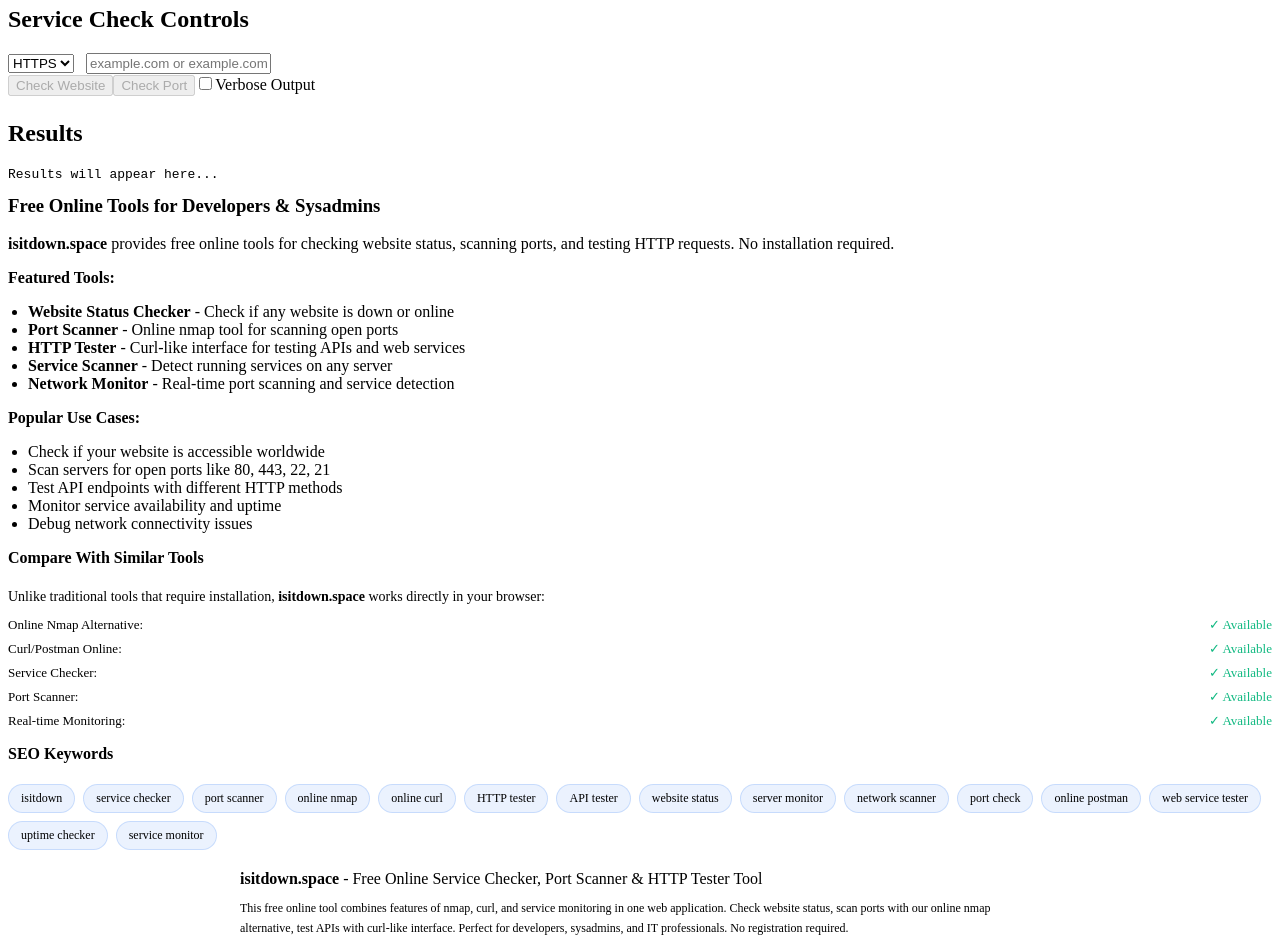
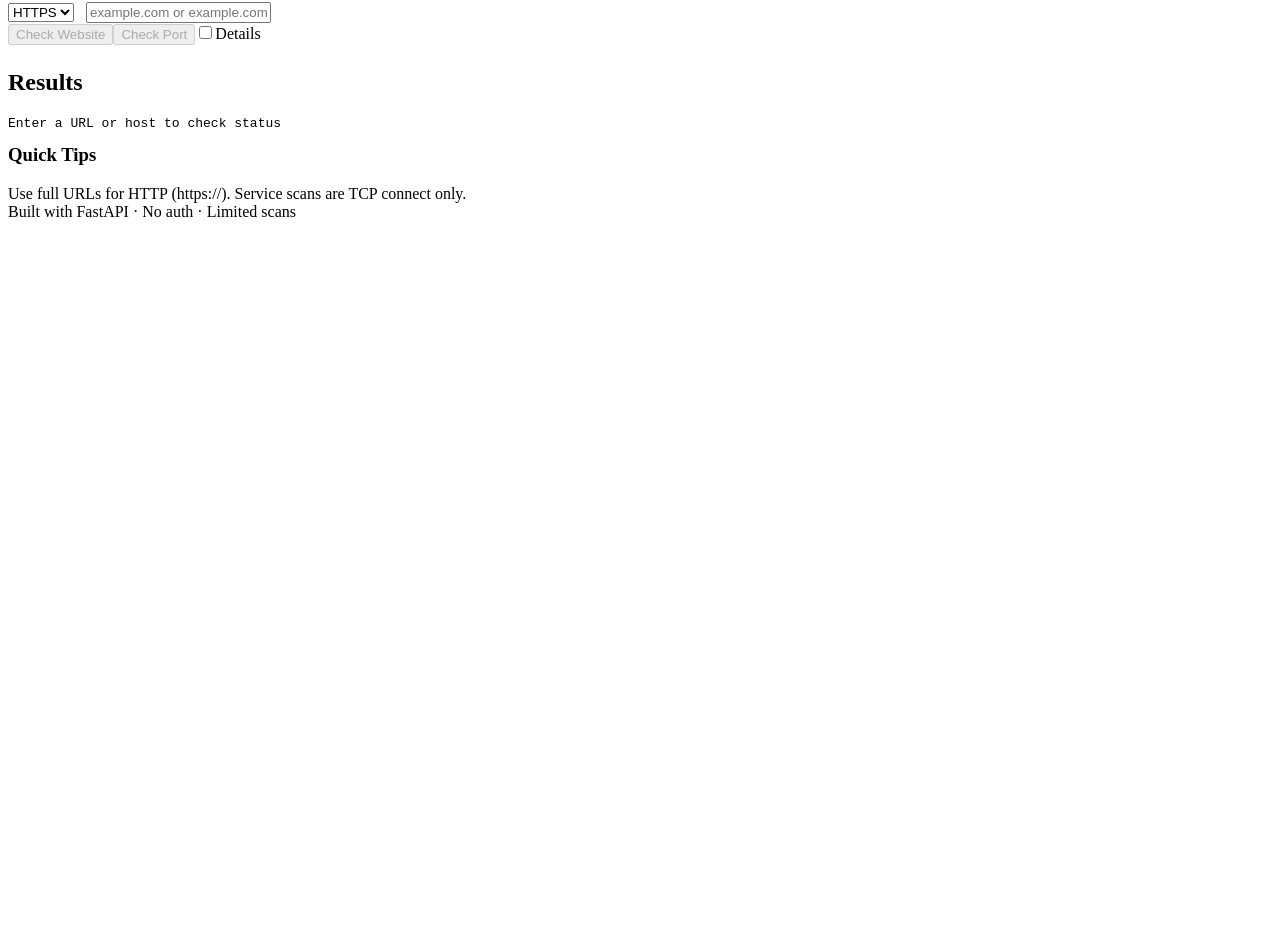
Before and after one commit to qhxk1ng/isitdown, a React (Vite) app in the folder frontend/: page / in a window 1280 px wide. Shown: the part 191-1137 px from the top of the page. After the commit the page ends 800 px from the top, so only its background shows below. Built offline with nearby package versions, Linux system fonts and the light colour scheme; the HTML template or start-up script is replaced by a standard one.

Commit message:
updated ui and bugs

```diff
--- a/frontend/index.html
+++ b/frontend/index.html
@@ -14,14 +14,14 @@
     <!-- Open Graph / Facebook -->
     <meta property="og:type" content="website">
     <meta property="og:url" content="https://isitdown.space/">
-    <meta property="og:title" content="isitdown.space - Free Online Service Checker & Port Scanner">
+    <meta property="og:title" content="isitdown?">
     <meta property="og:description" content="Check if websites are down, scan ports with online nmap tool, test HTTP requests with curl-like interface. Free and easy to use.">
     <meta property="og:image" content="https://isitdown.space/og-image.png">
 
     <!-- Twitter -->
     <meta property="twitter:card" content="summary_large_image">
     <meta property="twitter:url" content="https://isitdown.space/">
-    <meta property="twitter:title" content="isitdown.space - Free Online Service Checker & Port Scanner">
+    <meta property="twitter:title" content="isitdown?">
     <meta property="twitter:description" content="Check if websites are down, scan ports with online nmap tool, test HTTP requests with curl-like interface. Free and easy to use.">
     <meta property="twitter:image" content="https://isitdown.space/og-image.png">
 
--- a/frontend/src/App.jsx
+++ b/frontend/src/App.jsx
@@ -2,7 +2,7 @@
 import Nav from "./components/Nav";
 
 export default function App() {
-  const [output, setOutput] = useState("Results will appear here...");
+  const [output, setOutput] = useState("Enter a URL or host to check status");
   const [target, setTarget] = useState("");
   const [verbose, setVerbose] = useState(false);
   const [activeTab, setActiveTab] = useState("isitdown");
@@ -15,14 +15,20 @@
   const [streamPorts, setStreamPorts] = useState([]);
   const [streamBuffer, setStreamBuffer] = useState("");
   const [loading, setLoading] = useState(false);
+  const [status, setStatus] = useState(null); // 'up', 'down', or null
+  const [checkType, setCheckType] = useState(null); // 'website' or 'port'
+  const [responseTime, setResponseTime] = useState(null);
   const esRef = useRef(null);
 
   // Clear output and stop any streaming when changing tabs
   useEffect(() => {
-    setOutput("Results will appear here...");
+    setOutput("Enter a URL or host to check status");
     setStreamPorts([]);
     setStreamBuffer("");
     setLoading(false);
+    setStatus(null);
+    setCheckType(null);
+    setResponseTime(null);
     if (esRef.current) {
       try {
         esRef.current.close();
@@ -34,7 +40,13 @@
 
   async function postJSON(path, body) {
     setLoading(true);
-    setOutput("Running...");
+    setStatus(null);
+    setCheckType(path === "/api/http" ? "website" : "port");
+    setResponseTime(null);
+    setOutput("Checking...");
+
+    const startTime = performance.now();
+
     try {
       const res = await fetch(path, {
         method: "POST",
@@ -42,21 +54,81 @@
         body: JSON.stringify(body),
       });
 
+      const endTime = performance.now();
+      const elapsed = endTime - startTime;
+      setResponseTime(elapsed.toFixed(0));
+
       if (!res.ok) {
         throw new Error(`HTTP ${res.status}: ${res.statusText}`);
       }
 
       const data = await res.json();
 
-      // If nmap-style output present, parse and show styled port list
-      if (data && typeof data.stdout === "string" && data.stdout.includes("PORT")) {
-        const ports = parseNmap(data.stdout);
-        setOutput({ nmapPorts: ports });
+      // For Quick Check tab, show simple up/down status
+      if (activeTab === "isitdown") {
+        if (path === "/api/http") {
+          if (data.status_code && data.status_code >= 200 && data.status_code < 400) {
+            setStatus('up');
+            setOutput({
+              type: 'website',
+              status: 'up',
+              statusCode: data.status_code,
+              responseTime: elapsed.toFixed(0),
+              details: `Website responded with status ${data.status_code}`
+            });
+          } else {
+            setStatus('down');
+            setOutput({
+              type: 'website',
+              status: 'down',
+              statusCode: data.status_code,
+              responseTime: elapsed.toFixed(0),
+              details: `Website returned status ${data.status_code}`
+            });
+          }
+        } else if (path === "/api/port") {
+          if (data.open) {
+            setStatus('up');
+            setOutput({
+              type: 'port',
+              status: 'up',
+              latency: data.latency_ms,
+              responseTime: elapsed.toFixed(0),
+              details: `Port responded in ${data.latency_ms?.toFixed(2)}ms`
+            });
+          } else {
+            setStatus('down');
+            setOutput({
+              type: 'port',
+              status: 'down',
+              error: data.error,
+              responseTime: elapsed.toFixed(0),
+              details: `Port is closed or unreachable`
+            });
+          }
+        }
       } else {
-        setOutput(JSON.stringify(data, null, 2));
+        // For other tabs, show full output
+        if (data && typeof data.stdout === "string" && data.stdout.includes("PORT")) {
+          const ports = parseNmap(data.stdout);
+          setOutput({ nmapPorts: ports });
+        } else {
+          setOutput(JSON.stringify(data, null, 2));
+        }
       }
     } catch (e) {
-      setOutput(`Error: ${e.message}`);
+      const endTime = performance.now();
+      const elapsed = endTime - startTime;
+      setResponseTime(elapsed.toFixed(0));
+      setStatus('down');
+      setCheckType(path === "/api/http" ? "website" : "port");
+      setOutput({
+        type: path === "/api/http" ? "website" : "port",
+        status: 'down',
+        error: e.message,
+        responseTime: elapsed.toFixed(0),
+        details: `Failed to connect: ${e.message}`
+      });
     } finally {
       setLoading(false);
     }
@@ -180,16 +252,15 @@
     <div className="app">
       <header className="hero" role="banner">
         <div className="hero-inner">
-          <h1 className="brand">isitdown.space - Free Online Service Checker & Port Scanner</h1>
+          <h1 className="brand">isitdown.space</h1>
           <Nav active={activeTab} onChange={setActiveTab} />
-          <p className="tag">Quick checks for websites, servers and services - No installation required</p>
+          <p className="tag">Quick checks for websites, servers and services</p>
         </div>
       </header>
 
       <main className="container">
         <div>
-          <section className="card" aria-labelledby="main-controls">
-            <h2 id="main-controls" className="visually-hidden">Service Check Controls</h2>
+          <section className="card">
             <div style={{ display: "flex", gap: 12, alignItems: "center" }}>
               <select
                 className="protocol-select"
@@ -216,16 +287,17 @@
             </div>
 
             {activeTab === "isitdown" && (
-              <div className="controls" role="group" aria-label="Website checker tools">
+              <div className="controls" role="group" aria-label="Quick check tools">
                 <button
                   onClick={() => {
                     const url = target.includes("://") ? target : `${protocol}://${target}`;
                     postJSON("/api/http", { url, timeout: 10, verbose });
                   }}
                   disabled={loading || !target.trim()}
-                  aria-label="Check if website is down"
+                  className={loading ? "pulse" : ""}
+                  aria-label="Check if website is up or down"
                 >
-                  {loading ? "Testing..." : "Check Website"}
+                  {loading ? "Checking..." : "Check Website"}
                 </button>
                 <button
                   onClick={() => {
@@ -239,6 +311,7 @@
                     postJSON("/api/port", { host, port, timeout: 5 });
                   }}
                   disabled={loading || !target.trim()}
+                  className={loading ? "pulse" : ""}
                   aria-label="Check port status"
                 >
                   Check Port
@@ -248,13 +321,14 @@
                     type="checkbox"
                     checked={verbose}
                     onChange={(e) => setVerbose(e.target.checked)}
-                    aria-label="Enable verbose output"
+                    aria-label="Show detailed output"
                   />
-                  Verbose Output
+                  Details
                 </label>
               </div>
             )}
 
+            {/* Rest of the controls for other tabs remain the same */}
             {activeTab === "scanner" && (
               <div className="controls" role="group" aria-label="Port scanner tools">
                 <label className="chk">
@@ -282,9 +356,8 @@
                   <button
                     onClick={() => postJSON("/api/nmap", { host: target, top_ports: topPorts, timeout: 60 })}
                     disabled={loading || !target.trim()}
-                    aria-label="Run online nmap port scan"
                   >
-                    {loading ? "Scanning..." : "Run Nmap Scan"}
+                    {loading ? "Scanning..." : "Service Scan"}
                   </button>
                 )}
                 {liveStream && (
@@ -294,7 +367,7 @@
                     className={streaming ? "loading" : ""}
                     aria-label="Start live port scanning"
                   >
-                    {streaming ? "Scanning..." : "Live Port Scan"}
+                    {streaming ? "Scanning..." : "Live Scan"}
                   </button>
                 )}
               </div>
@@ -338,7 +411,7 @@
                   disabled={loading || !target.trim()}
                   aria-label="Send HTTP request like curl or Postman"
                 >
-                  {loading ? "Sending..." : "Send HTTP Request"}
+                  {loading ? "Sending..." : "Send Request"}
                 </button>
               </div>
             )}
@@ -346,28 +419,101 @@
 
           <section className="card results" style={{ marginTop: 24 }} aria-labelledby="results-heading">
             <h2 id="results-heading" className="visually-hidden">Results</h2>
-            {activeTab === "scanner" && liveStream ? (
+
+            {/* Aesthetic Status Display for Quick Check */}
+            {activeTab === "isitdown" && (status || loading) ? (
+              <div className="status-container">
+                {loading ? (
+                  <div className="status-loading">
+                    <div className="pulse-ring"></div>
+                    <div className="loading-spinner"></div>
+                    <div className="loading-text">Checking {checkType}...</div>
+                  </div>
+                ) : status === 'up' ? (
+                  <div className="status-up animate-fadeIn">
+                    <div className="status-icon success">
+                      <svg className="checkmark" xmlns="http://www.w3.org/2000/svg" viewBox="0 0 52 52">
+                        <circle className="checkmark-circle" cx="26" cy="26" r="25" fill="none"/>
+                        <path className="checkmark-check" fill="none" d="M14.1 27.2l7.1 7.2 16.7-16.8"/>
+                      </svg>
+                    </div>
+                    <div className="status-content">
+                      <h3 className="status-title">✓ {output.type === 'website' ? 'Website is UP' : 'Port is OPEN'}</h3>
+                      <div className="status-details">
+                        <div className="status-metric">
+                          <span className="metric-label">Response Time:</span>
+                          <span className="metric-value">{responseTime}ms</span>
+                        </div>
+                        {output.statusCode && (
+                          <div className="status-metric">
+                            <span className="metric-label">Status Code:</span>
+                            <span className="metric-value status-code">{output.statusCode}</span>
+                          </div>
+                        )}
+                        {output.latency && (
+                          <div className="status-metric">
+                            <span className="metric-label">Latency:</span>
+                            <span className="metric-value">{output.latency}ms</span>
+                          </div>
+                        )}
+                        <div className="status-note">{output.details}</div>
+                      </div>
+                    </div>
+                  </div>
+                ) : status === 'down' ? (
+                  <div className="status-down animate-fadeIn">
+                    <div className="status-icon error">
+                      <svg className="xmark" xmlns="http://www.w3.org/2000/svg" viewBox="0 0 52 52">
+                        <circle className="xmark-circle" cx="26" cy="26" r="25" fill="none"/>
+                        <path className="xmark-path" fill="none" d="M16 16l20 20 M36 16l-20 20"/>
+                      </svg>
+                    </div>
+                    <div className="status-content">
+                      <h3 className="status-title">✗ {output.type === 'website' ? 'Website is DOWN' : 'Port is CLOSED'}</h3>
+                      <div className="status-details">
+                        <div className="status-metric">
+                          <span className="metric-label">Response Time:</span>
+                          <span className="metric-value">{responseTime}ms</span>
+                        </div>
+                        {output.statusCode && (
+                          <div className="status-metric">
+                            <span className="metric-label">Status Code:</span>
+                            <span className="metric-value status-code">{output.statusCode}</span>
+                          </div>
+                        )}
+                        <div className="status-note">{output.details}</div>
+                        {output.error && (
+                          <div className="status-error">
+                            <small>Error: {output.error}</small>
+                          </div>
+                        )}
+                      </div>
+                    </div>
+                  </div>
+                ) : null}
+              </div>
+            ) : activeTab === "scanner" && liveStream ? (
               <div className="port-list">
                 {streamPorts.length > 0 ? (
                   streamPorts.map((p) => (
-                    <div key={`${p.port}/${p.proto}`} className="port-item" itemScope itemType="https://schema.org/Service">
+                    <div key={`${p.port}/${p.proto}`} className="port-item">
                       <div className="port-badge">
-                        <span className={`dot ${p.state.toLowerCase()}`} aria-label={`Port ${p.state}`} />
-                        <strong itemProp="serviceType">{p.port}</strong>
+                        <span className={`dot ${p.state.toLowerCase()}`} />
+                        <strong>{p.port}</strong>
                         <small>/{p.proto}</small>
                       </div>
                       <div className="port-meta">
                         <div className="service-name">
                           <span className="badge-abbr">{serviceIcon(p.service)}</span>
-                          <span itemProp="name">{p.service}</span>
+                          {p.service}
                         </div>
-                        <div className="service-state" itemProp="serviceStatus">{p.state.toUpperCase()}</div>
+                        <div className="service-state">{p.state.toUpperCase()}</div>
                       </div>
                     </div>
                   ))
                 ) : streaming ? (
                   <div style={{ color: "var(--muted)", textAlign: "center", padding: "40px" }}>
-                    <div style={{ marginBottom: "16px" }}>Scanning ports with online nmap tool...</div>
+                    <div style={{ marginBottom: "16px" }}>Scanning ports...</div>
                     <div className="loading" style={{
                       height: "4px",
                       width: "200px",
@@ -377,7 +523,7 @@
                   </div>
                 ) : (
                   <div style={{ color: "var(--muted)", textAlign: "center", padding: "40px" }}>
-                    Click "Live Port Scan" to start scanning with our online nmap tool
+                    Click "Live Scan" to start scanning
                   </div>
                 )}
               </div>
@@ -397,18 +543,18 @@
               <div className="port-list">
                 {output.nmapPorts.length > 0 ? (
                   output.nmapPorts.map((p) => (
-                    <div key={`${p.port}/${p.proto}`} className="port-item" itemScope itemType="https://schema.org/Service">
+                    <div key={`${p.port}/${p.proto}`} className="port-item">
                       <div className="port-badge">
-                        <span className="dot open" aria-label="Port open" />
-                        <strong itemProp="serviceType">{p.port}</strong>
+                        <span className="dot open" />
+                        <strong>{p.port}</strong>
                         <small>/{p.proto}</small>
                       </div>
                       <div className="port-meta">
                         <div className="service-name">
                           <span className="badge-abbr">{serviceIcon(p.service)}</span>
-                          <span itemProp="name">{p.service}</span>
+                          {p.service}
                         </div>
-                        <div className="service-state" itemProp="serviceStatus">{p.state.toUpperCase()}</div>
+                        <div className="service-state">{p.state.toUpperCase()}</div>
                       </div>
                     </div>
                   ))
@@ -424,117 +570,17 @@
           </section>
         </div>
 
-        <aside aria-labelledby="seo-content">
+        <aside>
           <section className="card">
-            <h3 id="seo-content" style={{ marginTop: 0 }}>Free Online Tools for Developers & Sysadmins</h3>
-            <div style={{ color: "var(--muted)", marginBottom: 0 }}>
-              <p><strong>isitdown.space</strong> provides free online tools for checking website status, scanning ports, and testing HTTP requests. No installation required.</p>
-
-              <h4 style={{ marginTop: "16px", marginBottom: "8px" }}>Featured Tools:</h4>
-              <ul style={{ paddingLeft: "20px", marginBottom: "16px" }}>
-                <li><strong>Website Status Checker</strong> - Check if any website is down or online</li>
-                <li><strong>Port Scanner</strong> - Online nmap tool for scanning open ports</li>
-                <li><strong>HTTP Tester</strong> - Curl-like interface for testing APIs and web services</li>
-                <li><strong>Service Scanner</strong> - Detect running services on any server</li>
-                <li><strong>Network Monitor</strong> - Real-time port scanning and service detection</li>
-              </ul>
-
-              <h4 style={{ marginTop: "16px", marginBottom: "8px" }}>Popular Use Cases:</h4>
-              <ul style={{ paddingLeft: "20px", marginBottom: 0 }}>
-                <li>Check if your website is accessible worldwide</li>
-                <li>Scan servers for open ports like 80, 443, 22, 21</li>
-                <li>Test API endpoints with different HTTP methods</li>
-                <li>Monitor service availability and uptime</li>
-                <li>Debug network connectivity issues</li>
-              </ul>
-            </div>
-          </section>
-
-          <section className="card" style={{ marginTop: "16px" }}>
-            <h4 style={{ marginTop: 0 }}>Compare With Similar Tools</h4>
-            <p style={{ color: "var(--muted)", marginBottom: "12px", fontSize: "14px" }}>
-              Unlike traditional tools that require installation, <strong>isitdown.space</strong> works directly in your browser:
+            <h3 style={{ marginTop: 0 }}>Quick Tips</h3>
+            <p style={{ color: "var(--muted)", marginBottom: 0 }}>
+              Use full URLs for HTTP (https://). Service scans are TCP connect only.
             </p>
-            <div style={{ fontSize: "13px" }}>
-              <div style={{ display: "flex", justifyContent: "space-between", marginBottom: "8px" }}>
-                <span>Online Nmap Alternative:</span>
-                <span style={{ color: "#10b981" }}>✓ Available</span>
-              </div>
-              <div style={{ display: "flex", justifyContent: "space-between", marginBottom: "8px" }}>
-                <span>Curl/Postman Online:</span>
-                <span style={{ color: "#10b981" }}>✓ Available</span>
-              </div>
-              <div style={{ display: "flex", justifyContent: "space-between", marginBottom: "8px" }}>
-                <span>Service Checker:</span>
-                <span style={{ color: "#10b981" }}>✓ Available</span>
-              </div>
-              <div style={{ display: "flex", justifyContent: "space-between", marginBottom: "8px" }}>
-                <span>Port Scanner:</span>
-                <span style={{ color: "#10b981" }}>✓ Available</span>
-              </div>
-              <div style={{ display: "flex", justifyContent: "space-between" }}>
-                <span>Real-time Monitoring:</span>
-                <span style={{ color: "#10b981" }}>✓ Available</span>
-              </div>
-            </div>
-          </section>
-
-          <section className="card" style={{ marginTop: "16px" }}>
-            <h4 style={{ marginTop: 0 }}>SEO Keywords</h4>
-            <div style={{
-              display: "flex",
-              flexWrap: "wrap",
-              gap: "8px",
-              marginTop: "12px"
-            }}>
-              {[
-                "isitdown",
-                "service checker",
-                "port scanner",
-                "online nmap",
-                "online curl",
-                "HTTP tester",
-                "API tester",
-                "website status",
-                "server monitor",
-                "network scanner",
-                "port check",
-                "online postman",
-                "web service tester",
-                "uptime checker",
-                "service monitor"
-              ].map((keyword, index) => (
-                <span
-                  key={index}
-                  style={{
-                    padding: "6px 12px",
-                    background: "rgba(59, 130, 246, 0.1)",
-                    borderRadius: "20px",
-                    fontSize: "12px",
-                    color: "var(--accent-light)",
-                    border: "1px solid rgba(59, 130, 246, 0.2)"
-                  }}
-                >
-                  {keyword}
-                </span>
-              ))}
-            </div>
           </section>
         </aside>
       </main>
 
-      <footer className="footer" role="contentinfo">
-        <div style={{ maxWidth: "800px", margin: "0 auto", lineHeight: "1.6" }}>
-          <p style={{ marginBottom: "8px" }}>
-            <strong>isitdown.space</strong> - Free Online Service Checker, Port Scanner & HTTP Tester Tool
-          </p>
-          <p style={{ fontSize: "12px", color: "var(--muted-dark)", margin: 0 }}>
-            This free online tool combines features of nmap, curl, and service monitoring in one web application.
-            Check website status, scan ports with our online nmap alternative, test APIs with curl-like interface.
-            Perfect for developers, sysadmins, and IT professionals. No registration required.
-          </p>
-        </div>
-      </footer>
+      <footer className="footer">Built with FastAPI · No auth · Limited scans</footer>
     </div>
   );
 }
```
